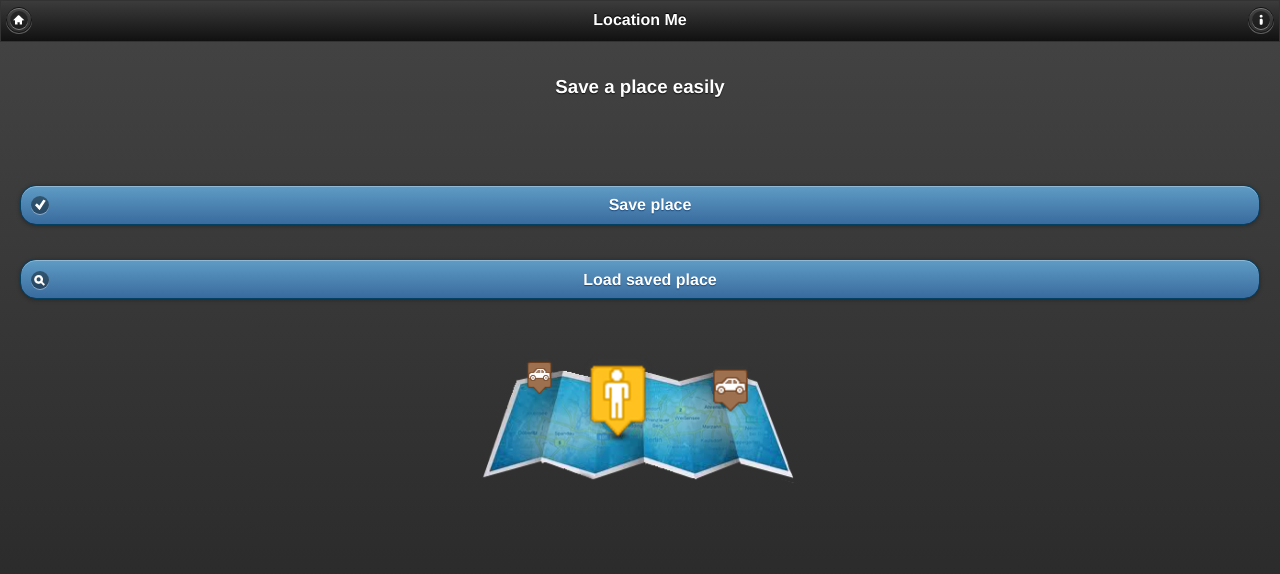
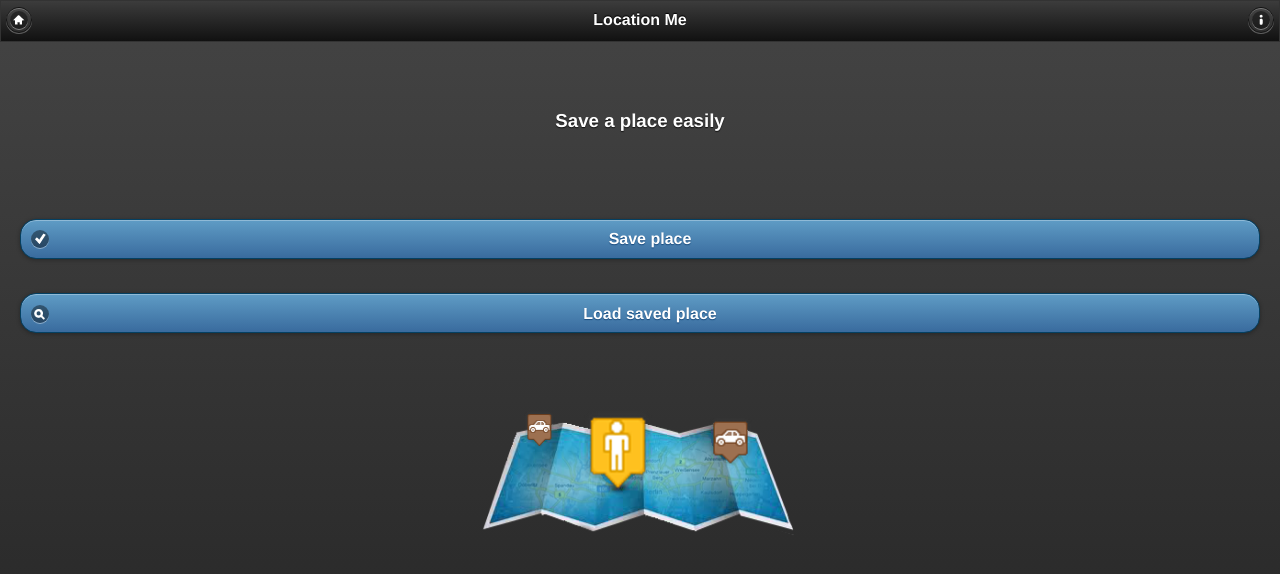
Before and after one commit to Tkdavil/AddMeLocation, a plain HTML site: page www/index.html in a window 1280 px wide. Drawn offline with Linux system fonts and the light colour scheme; some packages are replaced by stand-ins of ours.

Commit message:
Update index.html

```diff
--- a/www/index.html
+++ b/www/index.html
@@ -29,11 +29,13 @@
   </div>
 
   <div data-role="content">
+<p>&nbsp;</p>
     <h3 class="c">Save a place easily</h3>
 <p>&nbsp;</p>
 <p>&nbsp;</p>
     <p><a id="savePosition" href="#save" data-role="button" data-transition="slide" data-icon="check" data-theme="b">Save place</a>
     <br/><a id="seePosition" href="#see" data-role="button" data-transition="flip" data-icon="search" data-theme="b">Load saved place</a>
+    <br/>
     <br/>
     <br/>
     <p class="c"><img src="css/images/mapmain.png" width="328" height="140"></p>
```
